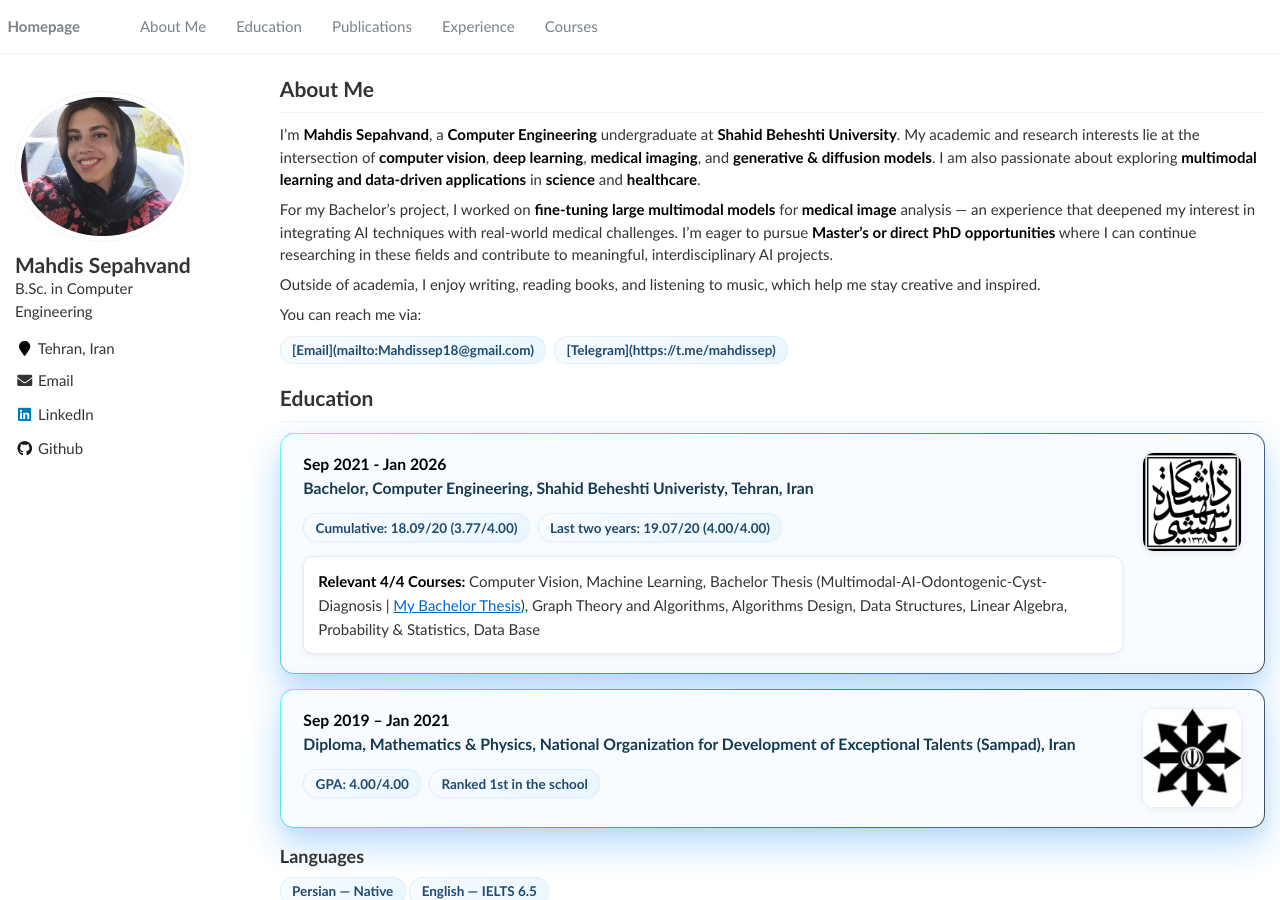
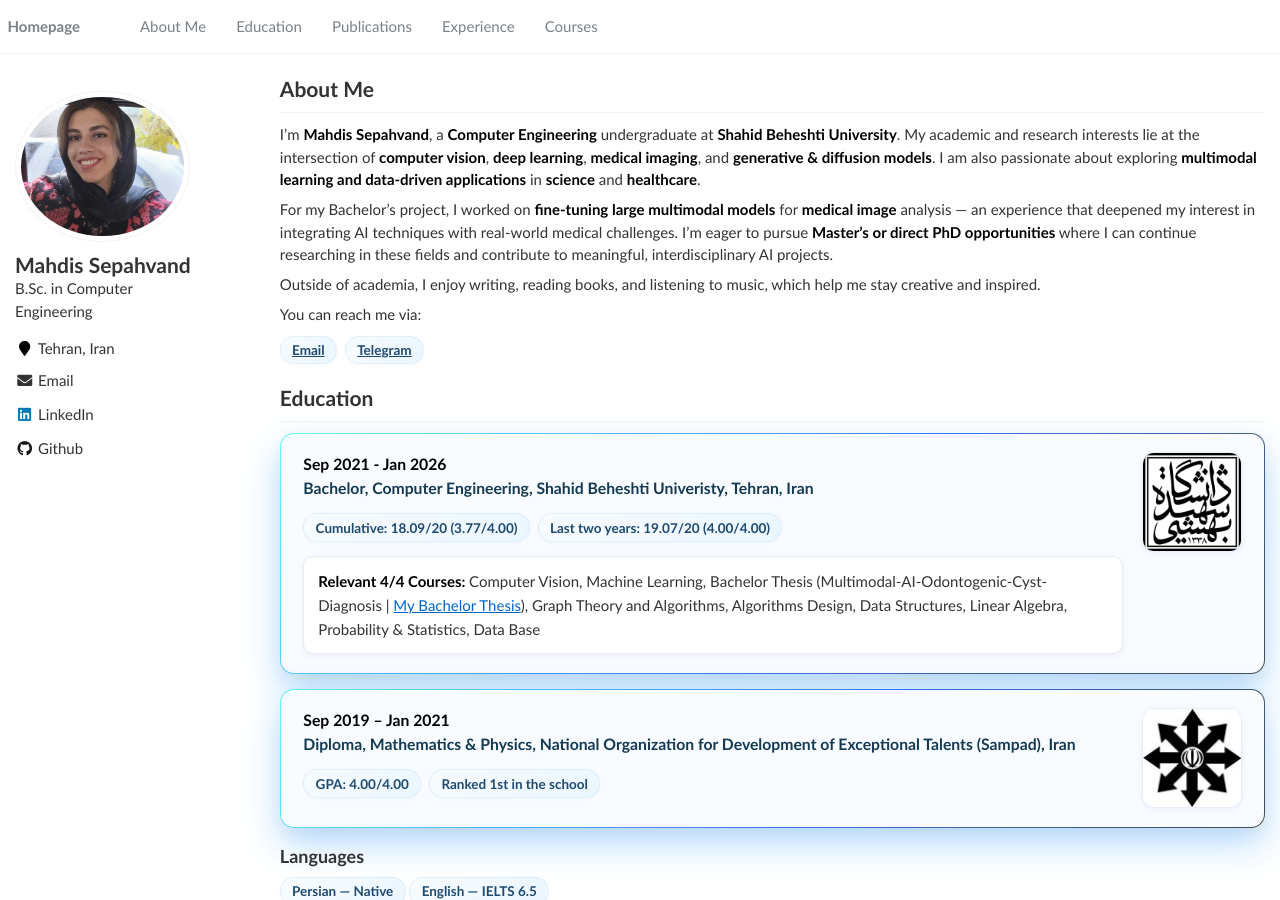
Before and after one commit to MahdisSep/MahdisSep.github.io, a Jekyll site: the page built from _pages/about.md, in a window 1280 px wide and 900 px high. Built offline with Jekyll 4.4.1, drawn with Linux system fonts in a browser that asks for light colours; part of the change alters nothing that is shown.

Commit message:
email has changed.

```diff
--- a/_pages/about.md
+++ b/_pages/about.md
@@ -1005,11 +1005,15 @@ I’m eager to pursue **Master’s or direct PhD opportunities** where I can con
 Outside of academia, I enjoy writing, reading books, and listening to music, which help me stay creative and inspired.
 
 You can reach me via:
+<div class="edu-metrics" aria-label="Education metrics">
+  <a class="chip" href="mailto:Mahdissep18@gmail.com" title="Email" target="_blank">
+    Email
+  </a>
+  <a class="chip" href="https://t.me/mahdissep" title="Telegram" target="_blank">
+    Telegram
+  </a>
+</div>
 
-   <div class="edu-metrics" aria-label="Education metrics">
-      <span class="chip" title="Email">[Email](mailto:Mahdissep18@gmail.com)</span>
-      <span class="chip" title="Telegram">[Telegram](https://t.me/mahdissep)</span>
-    </div>
 
 
 # Education
```
